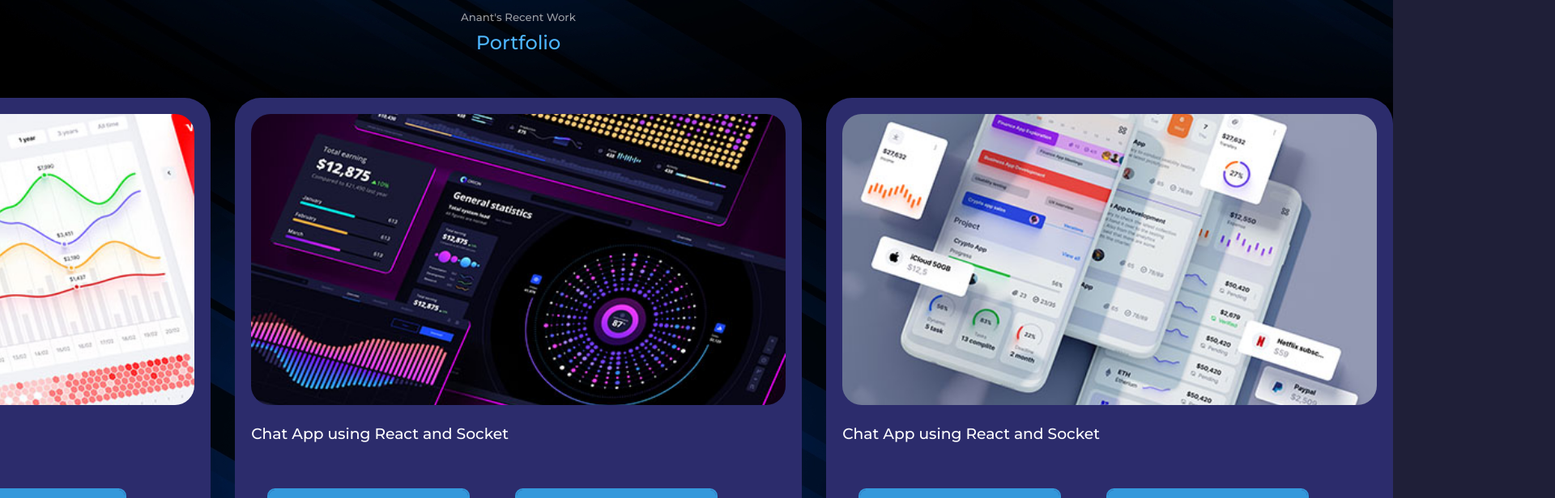
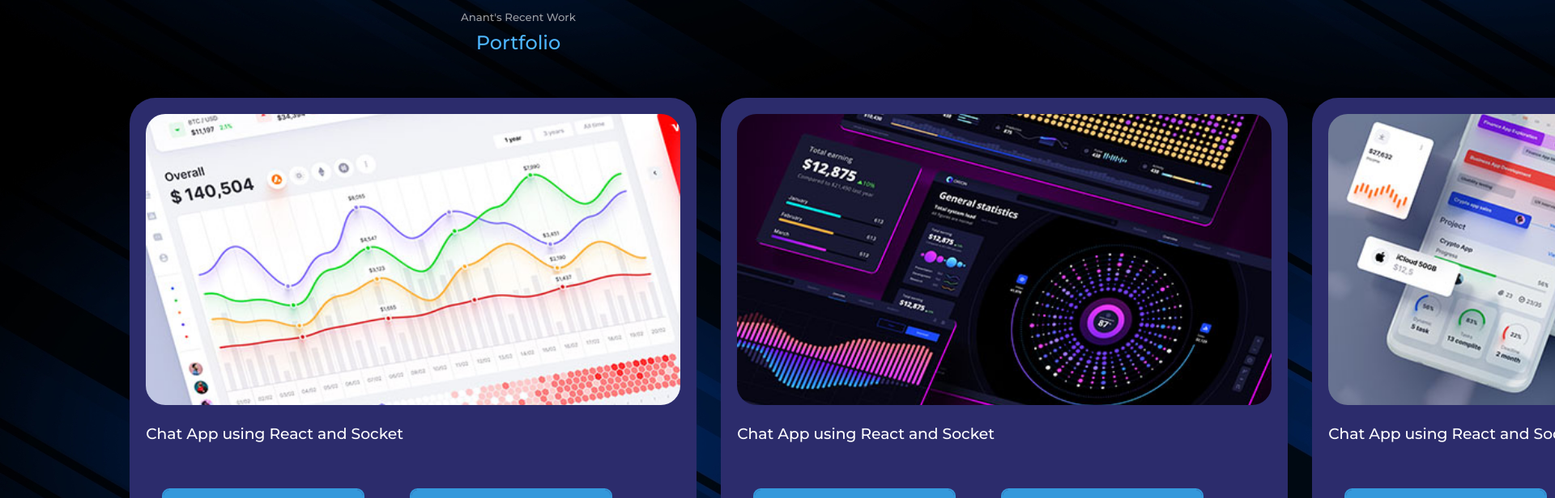
Before and after one commit to anantraghuvanshi/theanantraghuvanshi, a React (Create React App) app in the folder anant-portfolio/: page / in a window 1280 px wide. Shown: the part 2420-3036 px from the top of the page at 81% size, 1920 px wide, since content can reach past the window. Built offline with nearby package versions, Linux system fonts and the light colour scheme.

Commit message:
file update

```diff
--- a/anant-portfolio/src/components/portfolio/portfolio.css
+++ b/anant-portfolio/src/components/portfolio/portfolio.css
@@ -2,8 +2,9 @@
     display: grid;
     grid: 700px 700px / repeat(3, 700px);
     grid-template-columns: 3;
-    justify-content: center;
+    justify-content:safe center;
     gap: 30px;
+
 
 }
 
```
